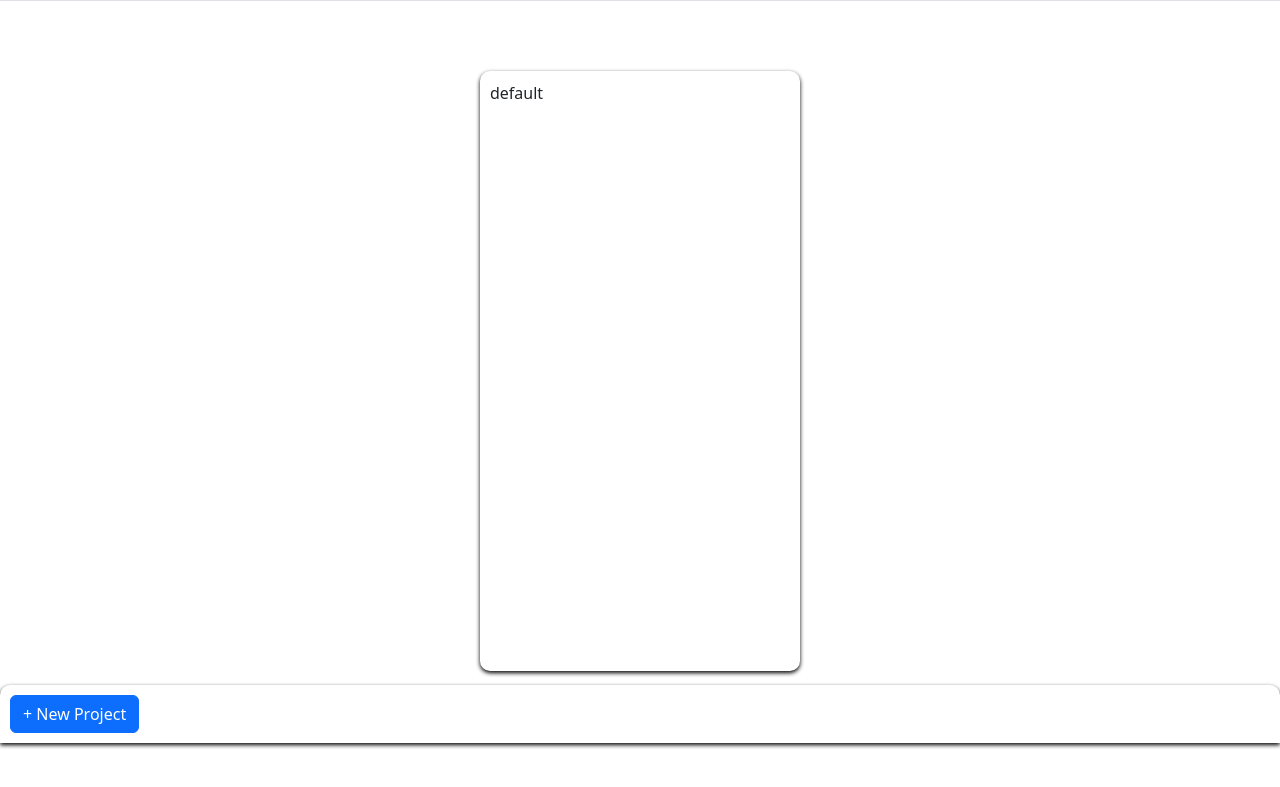
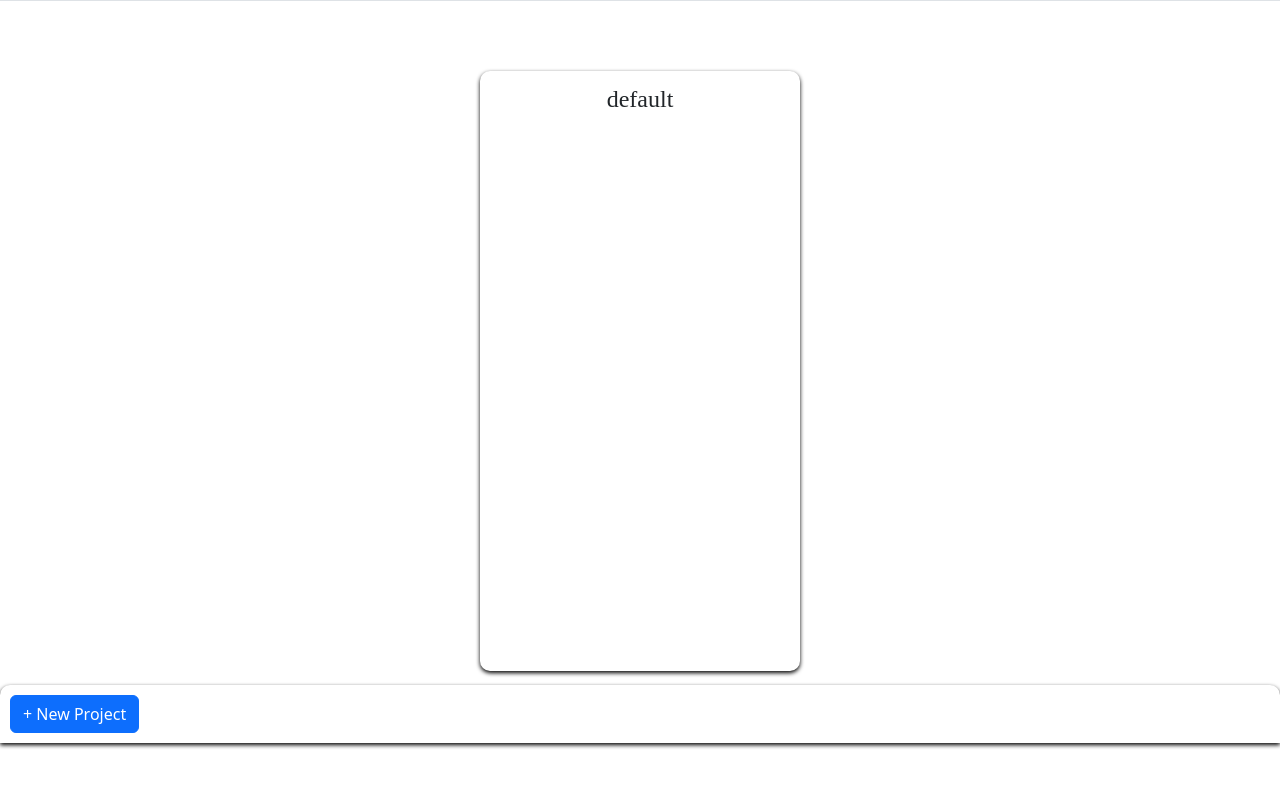
Before and after one commit to ernmin/todo, a website built with webpack: page src/template.html in a window 1280 px wide. Shown: the part 57-844 px from the top of the page. Built offline with nearby package versions, Linux system fonts and the light colour scheme.

Commit message:
Change button height and Project Title Alignment

```diff
--- a/src/index.js
+++ b/src/index.js
@@ -84,6 +84,7 @@ function TodoController() {
         const card = document.createElement('div');
         const title = document.createElement('div');
         title.appendChild(document.createTextNode(projectObject.projectName));
+        title.classList.add('project-card-title');
         card.appendChild(title);
         card.classList.add('project-card');
         document.querySelector('#projects').appendChild(card);
--- a/src/styles.css
+++ b/src/styles.css
@@ -117,6 +117,16 @@ input {
     row-gap: 10px;
 }
 
+.project-card-title {
+    text-align: center;
+    font-family: 'Times New Roman', Times, serif;
+    font-size: x-large;
+}
+
+#submit {
+    height: 50px;
+}
+
 .title-field{
     gap: 10px;
 }
```
